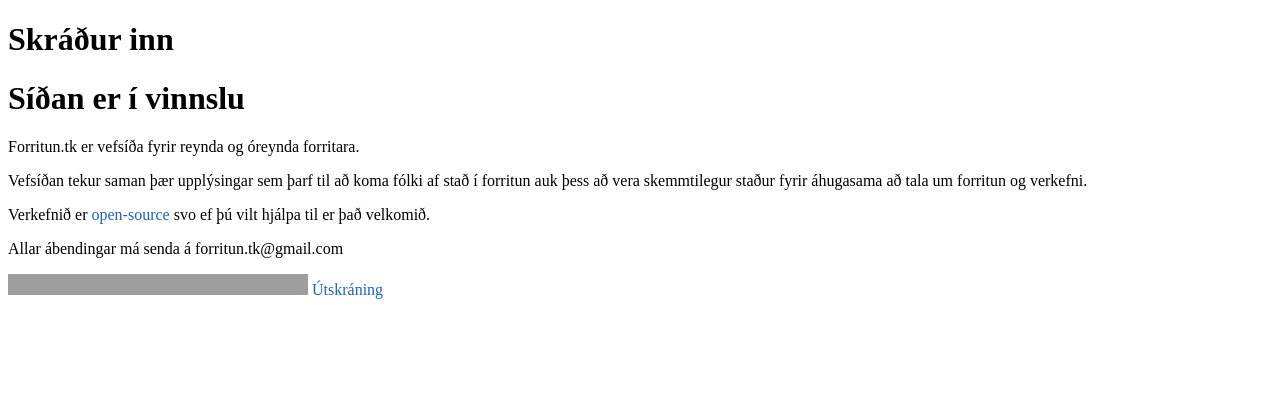
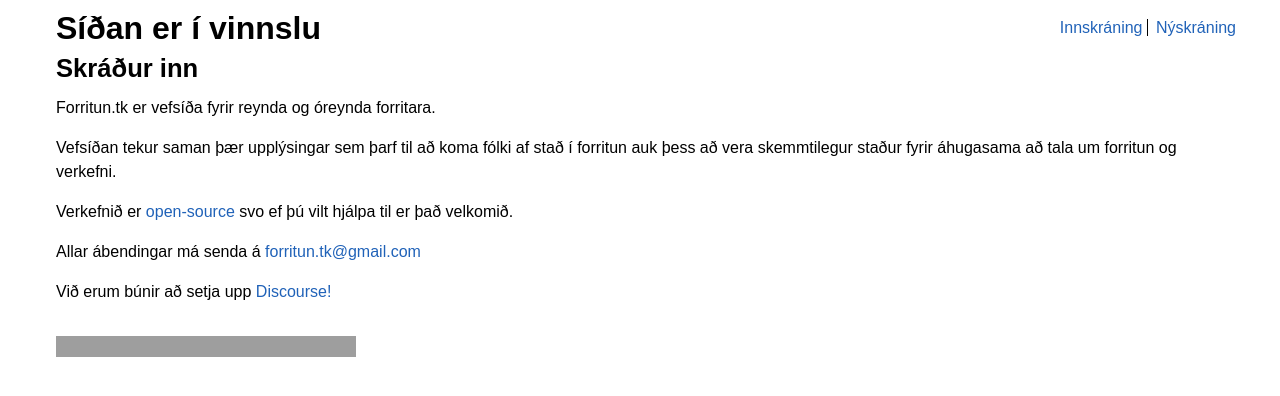
Before and after one commit to 50574E/Forritun.tk, a Django app: page / in a window 1280 px wide. Shown: the top 396 px of the page. Run offline with Django 3.2, Linux system fonts and the light colour scheme; the visitor is signed in with stand-in values (Sample User, id 1); grey boxes are pictures that could not be loaded.

Commit message:
html og css lagfæringar
ensk heiti á skrám, endurnýting kóða, frumstilling á css, óþarfa kóða
eytt, sjálflýsingargögn (meta-data)

```diff
--- a/forrituntk_vefsida/forritun/static/style.css
+++ b/forrituntk_vefsida/forritun/static/style.css
@@ -1,17 +1,18 @@
-* {
-  -webkit-box-sizing: border-box;
-  -moz-box-sizing: border-box;
-  box-sizing: border-box;
-}
+* {margin: 0; padding: 0; box-sizing: border-box;}
+body {font: 16px/1.5rem sans-serif;}
+.wrapper {max-width: 1200px; width: 100%; margin: 0 auto;}
+h1,h2,h3,h4,h5,h6,p,li,iframe {margin: 1rem;}
+h1 {font-size: 2rem;}
+h2,h3 {font-size: 1.6rem;}
+h4 {font-size: 1.2rem}
+h5,h6,p {font-size: 1rem}
 
-a {
-  text-decoration: none;
-  color: #2062b8;
-}
+a {text-decoration: none; color: #2062b8;}
+.login {float: right;}
+.login a {padding: 0 0.25rem;}
+.login a:first-child {border-right: solid black 1px;}
 
-#login {
-  float: right;
-}
+iframe.fbLike {border:none; overflow:hidden; height:21px;}
 
 /*
 a:link {
--- a/forrituntk_vefsida/forritun/templates/base.html
+++ b/forrituntk_vefsida/forritun/templates/base.html
@@ -2,11 +2,19 @@
 <html>
 <head>
 	<meta charset="utf-8">
+	<meta name="viewport" content="width=device-width, initial-scale=1.0">
+	<meta name="description" content="Forritun.tk er vefsíða fyrir reynda og óreynda forritara.">
+	<meta name="keywords" content="Forritun">
+	<meta property="og:title" content="Forritun.tk">
+	<meta property="og:site_name" content="Forritun.tk">
+	<meta property="og:type" content="website">
+	<meta property="og:url" content="http://forritun.tk">
+	<meta property="og:description" content="Forritun.tk er vefsíða fyrir reynda og óreynda forritara.">
 	<title>Forritun.tk</title>
-	<link rel="stylesheet" type="text/css" href="{{ STATIC_URL }}style.css">
+	<link rel="stylesheet" href="{{ STATIC_URL }}style.css">
 </head>
 <body>
-	<div id="content">
+	<div class="wrapper">
 	{% block content %}{% endblock %}
 	</div>
 </body>
--- a/forrituntk_vefsida/forritun/templates/index.html
+++ b/forrituntk_vefsida/forritun/templates/index.html
@@ -1,17 +1,16 @@
 {% extends "base.html" %}
 
 {% block content %}
-  <div id='login'>
-    <a href="/accounts/login">Innskráning</a> |
+	<div class='login'>
+		<a href="/accounts/login">Innskráning</a>
 		<a href="/accounts/register">Nýskráning</a>
 	</div>
 	<h1>Síðan er í vinnslu</h1>
+	{% block loggedIn %}{% endblock %}
 	<p>Forritun.tk er vefsíða fyrir reynda og óreynda forritara.</p>
 	<p>Vefsíðan tekur saman þær upplýsingar sem þarf til að koma fólki af stað í forritun auk þess að vera skemmtilegur staður fyrir áhugasama að tala um forritun og verkefni.<p>
 	<p>Verkefnið er <a href="https://github.com/50574E/Forritun.tk">open-source</a> svo ef þú vilt hjálpa til er það velkomið.</p>
-  <p>Allar ábendingar má senda á forritun.tk@gmail.com</p>
-  <a href="http://discourse.forritun.tk">Við erum búnir að setja upp Dicourse!</a>
-  <br />
-  <br />
-  <iframe src="//www.facebook.com/plugins/like.php?href=https%3A%2F%2Fwww.facebook.com%2Fforritun.tk&amp;width&amp;layout=button_count&amp;action=like&amp;show_faces=false&amp;share=false&amp;height=21" scrolling="no" frameborder="0" style="border:none; overflow:hidden; height:21px;" allowTransparency="true"></iframe>
+	<p>Allar ábendingar má senda á <a href="mailto:forritun.tk@gmail.com">forritun.tk@gmail.com</a></p>
+	<p>Við erum búnir að setja upp <a href="http://discourse.forritun.tk">Discourse!</a></p>
+	<iframe class="fbLike" src="//www.facebook.com/plugins/like.php?href=https%3A%2F%2Fwww.facebook.com%2Fforritun.tk&amp;width&amp;layout=button_count&amp;action=like&amp;show_faces=false&amp;share=false&amp;height=21" scrolling="no" frameborder="0" allowTransparency="true"></iframe>
 {% endblock %}
--- /dev/null
+++ b/forrituntk_vefsida/forritun/templates/loggedIn.html
@@ -0,0 +1,2 @@
+{% extends "index.html" %}
+{% block loggedIn %}<h2>Skráður inn</h2>{% endblock %}
--- a/forrituntk_vefsida/forritun/templates/skradurInn.html
+++ /dev/null
@@ -1,12 +0,0 @@
-{% extends "base.html" %}
-
-{% block content %}
-    <h1>Skráður inn</h1>
-  <h1>Síðan er í vinnslu</h1>
-  <p>Forritun.tk er vefsíða fyrir reynda og óreynda forritara.</p>
-  <p>Vefsíðan tekur saman þær upplýsingar sem þarf til að koma fólki af stað í forritun auk þess að vera skemmtilegur staður fyrir áhugasama að tala um forritun og verkefni.<p>
-  <p>Verkefnið er <a href="https://github.com/50574E/Forritun.tk">open-source</a> svo ef þú vilt hjálpa til er það velkomið.</p>
-  <p>Allar ábendingar má senda á forritun.tk@gmail.com</p>
-  <iframe src="//www.facebook.com/plugins/like.php?href=https%3A%2F%2Fwww.facebook.com%2Fforritun.tk&amp;width&amp;layout=button_count&amp;action=like&amp;show_faces=false&amp;share=false&amp;height=21" scrolling="no" frameborder="0" style="border:none; overflow:hidden; height:21px;" allowTransparency="true"></iframe>
-  <a href="/accounts/logout">Útskráning</a>
-{% endblock %}
--- a/forrituntk_vefsida/forritun/views.py
+++ b/forrituntk_vefsida/forritun/views.py
@@ -7,7 +7,7 @@ from django.template import RequestContext
 
 def index(request):
     if request.user.is_authenticated():
-        return render(request, 'skradurInn.html')
+        return render(request, 'loggedIn.html')
     else:
         return render(request, 'index.html')
 
```
Lines whose indentation alone changed are shown as unchanged.
